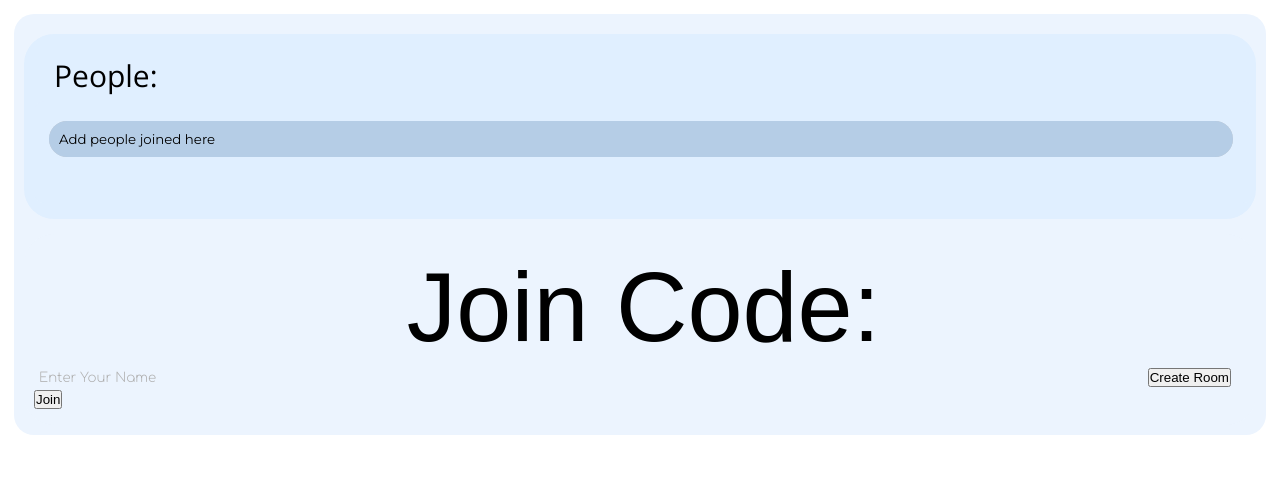
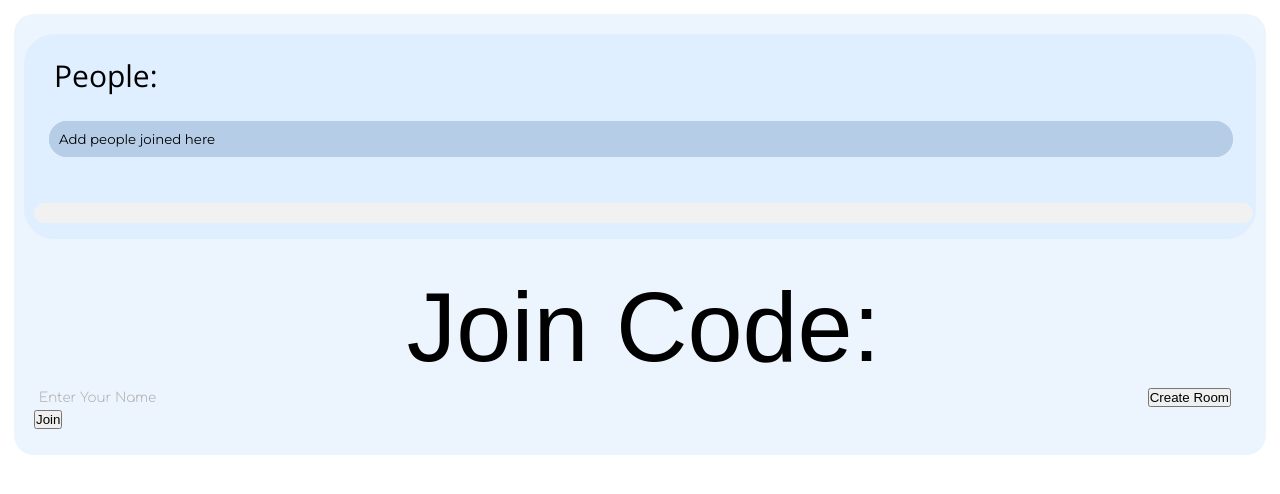
Before and after one commit to cshariq/signal-sketch, a website: page public/index.html in a window 1280 px wide. Drawn offline with nearby package versions, Linux system fonts and the light colour scheme; files that its build step writes are made by us from their sources.

Commit message:
Moves stuff to public

```diff
--- a/_cameraContainer.scss
+++ b/public/_cameraContainer.scss
@@ -41,3 +41,11 @@
     background-color: black;
     border-radius: 20px;
 }
+
+.messaging {
+    background-color: #f1f1f1;
+    padding: 10px;
+    border-radius: 20px;
+    align-items: center;
+    justify-content: space-between;
+}
--- a/index.html
+++ b/public/index.html
@@ -27,7 +27,7 @@
         <link rel="icon" href="https://fonts.googleapis.com/css2?family=Material+Symbols+Outlined:opsz,wght,FILL,GRAD@20..48,100..700,0..1,-50..200&icon_names=add_box" />
         <meta charset="UTF-8">
         <meta name="viewport" content="width=device-width, initial-scale=1.0">
-        <link rel= "stylesheet" href= "static/styles/dist/css/style.css">
+        <link rel= "stylesheet" href= "../static/styles/dist/css/style.css">
     </head>
 <body>
     <main>
@@ -49,6 +49,9 @@
                         <input id="dark-slider" class="input-1" type = 'checkbox' >
                         <div class = 'slider' onclick="myFunction()"></div>
                     </label>
+                </div>
+                <div class="messaging">
+
                 </div>
             </div>
 
```
Also changed, not shown: public/Functions.js (renamed from Functions.js), public/_base.scss (renamed from _base.scss), public/_chatContainer.scss (renamed from _chatContainer.scss), public/_darkModeSlider.scss (renamed from _darkModeSlider.scss), public/_staticBar.scss (renamed from _staticBar.scss), public/package.json (renamed from package.json), public/server.js (renamed from server.js), public/style.scss (renamed from style.scss), 4 other files.
